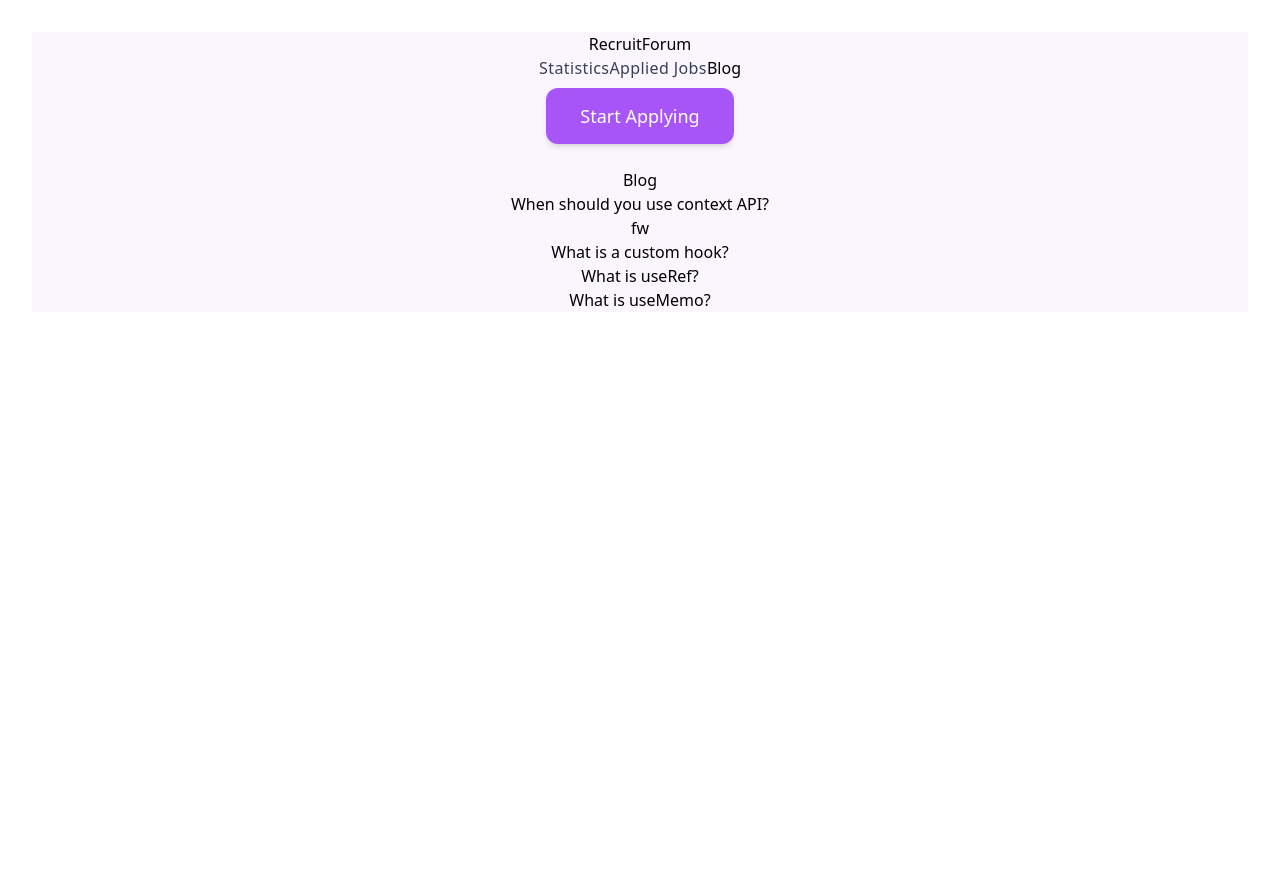
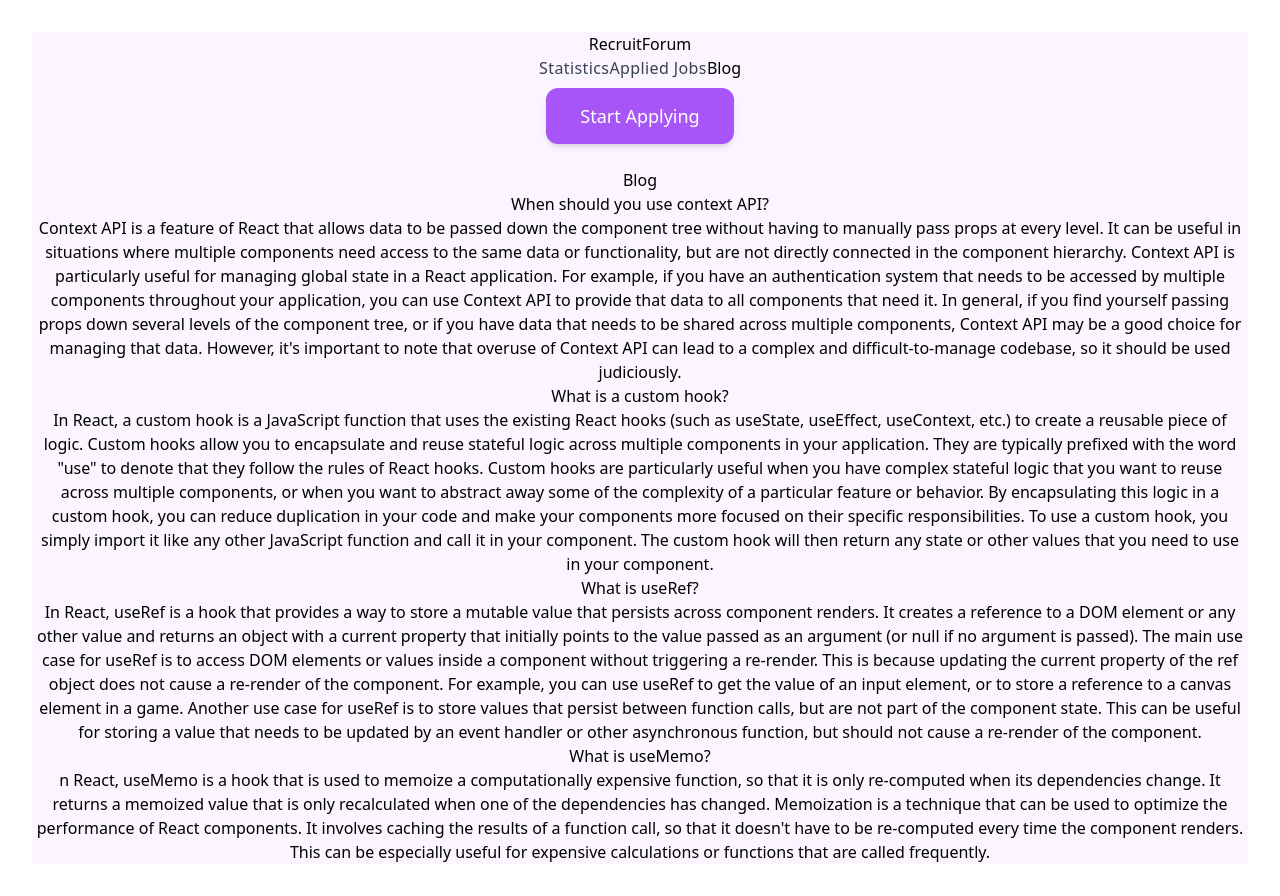
Before and after one commit to kmhbDOes/Assignment-9, a React (Vite) app: page /blog in a window 1280 px wide. Before the commit the page ends 800 px from the top, so only its background shows below. Built offline with nearby package versions, Linux system fonts and the light colour scheme.

Commit message:
Blog section finished

```diff
--- a/src/components/Blog.jsx
+++ b/src/components/Blog.jsx
@@ -2,24 +2,82 @@
 
 const Blog = () => {
   return (
-    <div className="bg-white my-4">
+    <div className="bg-white ">
       <h1 className="font-bold text-3xl my-6">Blog</h1>
-      <div className="gap-y-6">
-        <p>
+      <div className="gap-y-6 ">
+        <p className="font-bold my-4">
           When should you use context API? <br />
-          <span>fw</span>
+          <span className="font-semibold">
+            Context API is a feature of React that allows data to be passed down
+            the component tree without having to manually pass props at every
+            level. It can be useful in situations where multiple components need
+            access to the same data or functionality, but are not directly
+            connected in the component hierarchy. Context API is particularly
+            useful for managing global state in a React application. For
+            example, if you have an authentication system that needs to be
+            accessed by multiple components throughout your application, you can
+            use Context API to provide that data to all components that need it.
+            In general, if you find yourself passing props down several levels
+            of the component tree, or if you have data that needs to be shared
+            across multiple components, Context API may be a good choice for
+            managing that data. However, it's important to note that overuse of
+            Context API can lead to a complex and difficult-to-manage codebase,
+            so it should be used judiciously.
+          </span>
         </p>
-        <p>
+        <p className="font-bold  my-4">
           What is a custom hook? <br />
-          <span></span>
+          <span className="font-semibold">
+            In React, a custom hook is a JavaScript function that uses the
+            existing React hooks (such as useState, useEffect, useContext, etc.)
+            to create a reusable piece of logic. Custom hooks allow you to
+            encapsulate and reuse stateful logic across multiple components in
+            your application. They are typically prefixed with the word "use" to
+            denote that they follow the rules of React hooks. Custom hooks are
+            particularly useful when you have complex stateful logic that you
+            want to reuse across multiple components, or when you want to
+            abstract away some of the complexity of a particular feature or
+            behavior. By encapsulating this logic in a custom hook, you can
+            reduce duplication in your code and make your components more
+            focused on their specific responsibilities. To use a custom hook,
+            you simply import it like any other JavaScript function and call it
+            in your component. The custom hook will then return any state or
+            other values that you need to use in your component.
+          </span>
         </p>
-        <p>
+        <p className="font-bold  my-4">
           What is useRef? <br />
-          <span></span>
+          <span className="font-semibold">
+            In React, useRef is a hook that provides a way to store a mutable
+            value that persists across component renders. It creates a reference
+            to a DOM element or any other value and returns an object with a
+            current property that initially points to the value passed as an
+            argument (or null if no argument is passed). The main use case for
+            useRef is to access DOM elements or values inside a component
+            without triggering a re-render. This is because updating the current
+            property of the ref object does not cause a re-render of the
+            component. For example, you can use useRef to get the value of an
+            input element, or to store a reference to a canvas element in a
+            game. Another use case for useRef is to store values that persist
+            between function calls, but are not part of the component state.
+            This can be useful for storing a value that needs to be updated by
+            an event handler or other asynchronous function, but should not
+            cause a re-render of the component.
+          </span>
         </p>
-        <p>
+        <p className="font-bold  my-4">
           What is useMemo? <br />
-          <span></span>
+          <span className="font-semibold">
+            n React, useMemo is a hook that is used to memoize a computationally
+            expensive function, so that it is only re-computed when its
+            dependencies change. It returns a memoized value that is only
+            recalculated when one of the dependencies has changed. Memoization
+            is a technique that can be used to optimize the performance of React
+            components. It involves caching the results of a function call, so
+            that it doesn't have to be re-computed every time the component
+            renders. This can be especially useful for expensive calculations or
+            functions that are called frequently.
+          </span>
         </p>
       </div>
     </div>
```
